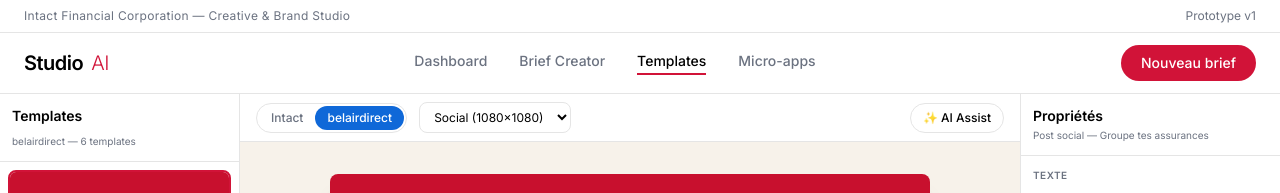
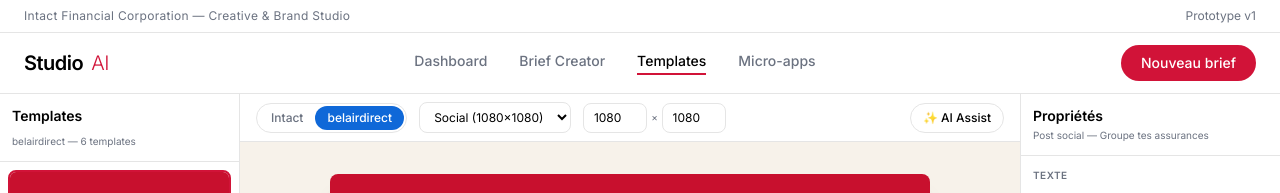
Before and after one commit to GuiPerron/intactstudio, a Next.js app: page /hub/templates in a window 1280 px wide. Shown: the top 193 px of the page. Built offline with nearby package versions, Linux system fonts and the light colour scheme.

Commit message:
Canvas controls — custom width/height + layer position/size/font inputs
- Width × Height inputs in toolbar (custom canvas dimensions)
- Position controls per selected layer: X, Y, W, H, Font size
- Changes apply in real-time on canvas
- Format dropdown resets custom size

```diff
--- a/src/app/hub/templates/page.tsx
+++ b/src/app/hub/templates/page.tsx
@@ -19,6 +19,8 @@
   const [activeBrand, setActiveBrand] = useState<BrandKey>(TEMPLATES[0].brand);
   const [activeFormat, setActiveFormat] = useState<FormatKey>(TEMPLATES[0].format);
   const [editedLayers, setEditedLayers] = useState<Record<string, Record<string, string>>>({});
+  const [customWidth, setCustomWidth] = useState<number | null>(null);
+  const [customHeight, setCustomHeight] = useState<number | null>(null);
   const [editingLayerId, setEditingLayerId] = useState<string | null>(null);
   const [aiTemplate, setAiTemplate] = useState<Template | null>(null);
   const canvasRef = useRef<HTMLDivElement>(null);
@@ -84,11 +86,14 @@
     link.click();
   }, [template.name, activeBrand]);
 
+  const canvasW = customWidth || format.width;
+  const canvasH = customHeight || format.height;
+
   // Scale the preview to fit the available space
   const maxPreviewW = 600;
   const maxPreviewH = 650;
-  const scaleX = maxPreviewW / format.width;
-  const scaleY = maxPreviewH / format.height;
+  const scaleX = maxPreviewW / canvasW;
+  const scaleY = maxPreviewH / canvasH;
   const scale = Math.min(scaleX, scaleY);
 
   const filteredTemplates = TEMPLATES;
@@ -193,13 +198,34 @@
               {/* Format selector */}
               <select
                 value={activeFormat}
-                onChange={(e) => setActiveFormat(e.target.value as FormatKey)}
+                onChange={(e) => {
+                  setActiveFormat(e.target.value as FormatKey);
+                  setCustomWidth(null);
+                  setCustomHeight(null);
+                }}
                 className="text-xs border border-[var(--platform-border)] rounded-lg px-2.5 py-1.5 bg-white"
               >
                 {Object.entries(FORMAT_DIMENSIONS).map(([key, f]) => (
                   <option key={key} value={key}>{f.label}</option>
                 ))}
               </select>
+
+              {/* Custom size */}
+              <div className="flex items-center gap-1">
+                <input
+                  type="number"
+                  value={customWidth || format.width}
+                  onChange={(e) => setCustomWidth(parseInt(e.target.value) || format.width)}
+                  className="w-16 text-xs border border-[var(--platform-border)] rounded-lg px-2 py-1.5 text-center bg-white"
+                />
+                <span className="text-[10px] text-[var(--platform-muted)]">×</span>
+                <input
+                  type="number"
+                  value={customHeight || format.height}
+                  onChange={(e) => setCustomHeight(parseInt(e.target.value) || format.height)}
+                  className="w-16 text-xs border border-[var(--platform-border)] rounded-lg px-2 py-1.5 text-center bg-white"
+                />
+              </div>
             </div>
 
             <button className="flex items-center gap-1.5 rounded-full border border-[var(--platform-border)] px-3 py-1.5 text-xs font-medium hover:border-[var(--platform-muted)]">
@@ -213,8 +239,8 @@
               ref={canvasRef}
               className="relative shadow-xl rounded-lg overflow-hidden transition-all duration-500"
               style={{
-                width: format.width * scale,
-                height: format.height * scale,
+                width: canvasW * scale,
+                height: canvasH * scale,
                 backgroundColor: activeBrand === template.brand ? template.backgroundColor : tokens.backgroundColor,
               }}
             >
@@ -487,6 +513,54 @@
               </div>
             </div>
 
+            {/* Position & size (selected layer) */}
+            {editingLayerId && (() => {
+              const layer = template.layers.find((l) => l.id === editingLayerId);
+              if (!layer) return null;
+              const updateLayer = (props: Record<string, number>) => {
+                const t = aiTemplate || { ...TEMPLATES.find((t) => t.id === selectedId)! };
+                setAiTemplate({
+                  ...t,
+                  layers: t.layers.map((l) =>
+                    l.id === editingLayerId ? { ...l, ...props } : l
+                  ),
+                });
+              };
+              return (
+                <div>
+                  <p className="text-[10px] font-semibold text-[var(--platform-muted)] uppercase tracking-wider mb-2">
+                    Position — {editingLayerId}
+                  </p>
+                  <div className="grid grid-cols-2 gap-2">
+                    <div>
+                      <label className="text-[9px] text-[var(--platform-muted)]">X</label>
+                      <input type="number" value={layer.x} onChange={(e) => updateLayer({ x: +e.target.value })} className="w-full rounded border border-[var(--platform-border)] px-2 py-1 text-xs" />
+                    </div>
+                    <div>
+                      <label className="text-[9px] text-[var(--platform-muted)]">Y</label>
+                      <input type="number" value={layer.y} onChange={(e) => updateLayer({ y: +e.target.value })} className="w-full rounded border border-[var(--platform-border)] px-2 py-1 text-xs" />
+                    </div>
+                    {"width" in layer && (
+                      <div>
+                        <label className="text-[9px] text-[var(--platform-muted)]">W</label>
+                        <input type="number" value={(layer as { width: number }).width} onChange={(e) => updateLayer({ width: +e.target.value })} className="w-full rounded border border-[var(--platform-border)] px-2 py-1 text-xs" />
+                      </div>
+                    )}
+                    {"height" in layer && (
+                      <div>
+                        <label className="text-[9px] text-[var(--platform-muted)]">H</label>
+                        <input type="number" value={(layer as { height: number }).height} onChange={(e) => updateLayer({ height: +e.target.value })} className="w-full rounded border border-[var(--platform-border)] px-2 py-1 text-xs" />
+                      </div>
+                    )}
+                    <div>
+                      <label className="text-[9px] text-[var(--platform-muted)]">Font</label>
+                      <input type="number" value={layer.type === "text" ? layer.fontSize : layer.type === "cta" ? layer.fontSize : 0} onChange={(e) => updateLayer({ fontSize: +e.target.value })} className="w-full rounded border border-[var(--platform-border)] px-2 py-1 text-xs" />
+                    </div>
+                  </div>
+                </div>
+              );
+            })()}
+
             {/* Layers list */}
             <div>
               <p className="text-[10px] font-semibold text-[var(--platform-muted)] uppercase tracking-wider mb-2">
```
